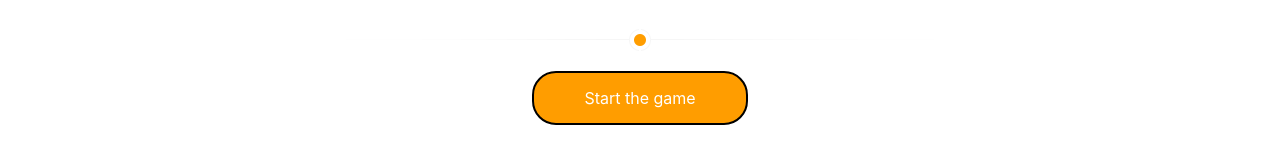
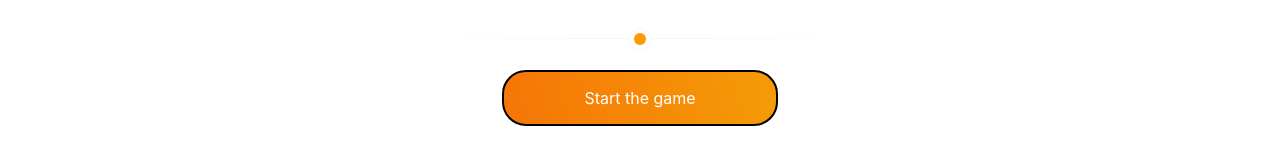
Before and after one commit to pwrdpwnz/asterios, a React (Create React App) app: page / in a window 1280 px wide. Shown: the part 463-628 px from the top of the page. Built offline with nearby package versions, Linux system fonts and the light colour scheme.

Commit message:
add header, add main, fix

```diff
--- a/src/Components/Main/main.module.scss
+++ b/src/Components/Main/main.module.scss
@@ -34,12 +34,12 @@
     display: flex;
     align-items: center;
     justify-content: center;
-    background: rgb(255 157 0);
-    padding: 15px 50px;
+    background: linear-gradient(254deg, rgb(245 156 7) 0%, rgb(245 117 7) 100%);
+    padding: 1rem 5rem 1rem 5rem;
     border: 2px solid black;
     border-radius: 24px;
     cursor: pointer;
-    transition: 0.3s;
+    transition: 0.5s;
 
     &:hover {
       background: transparent;
```
